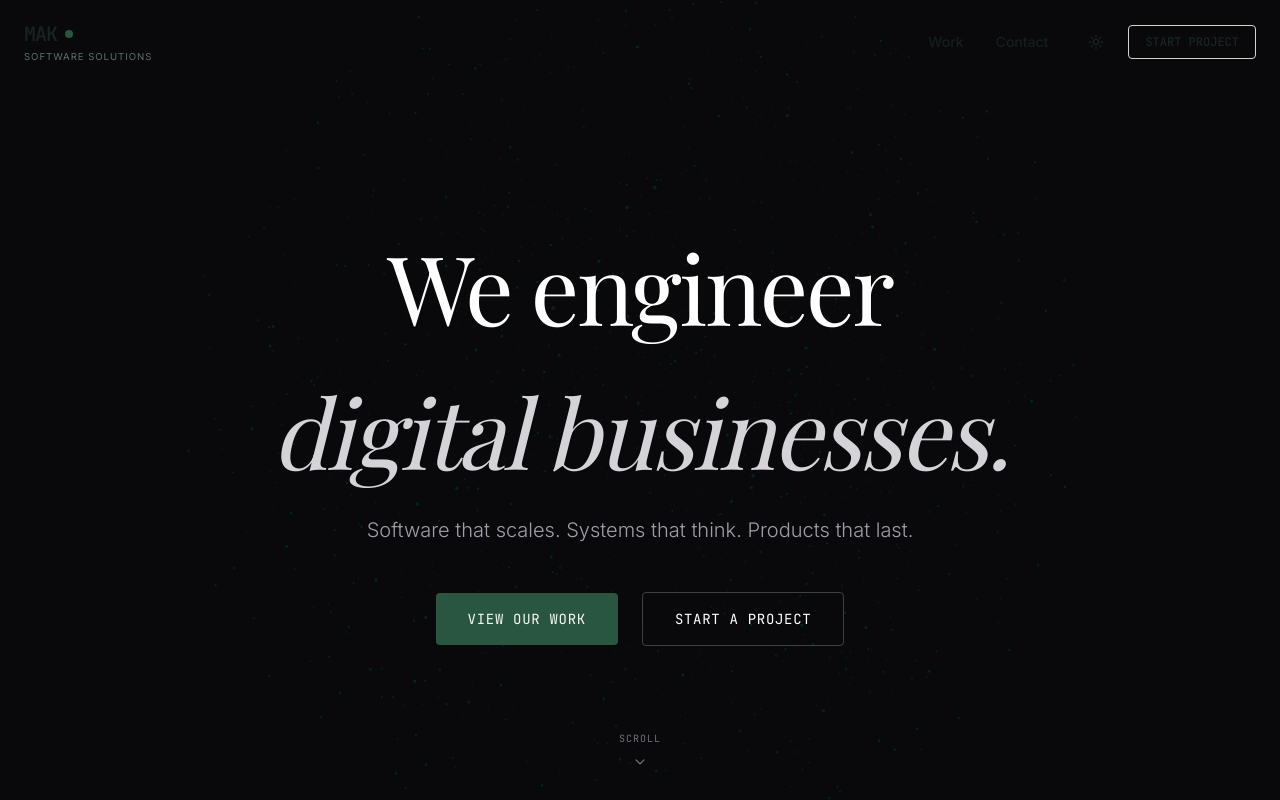
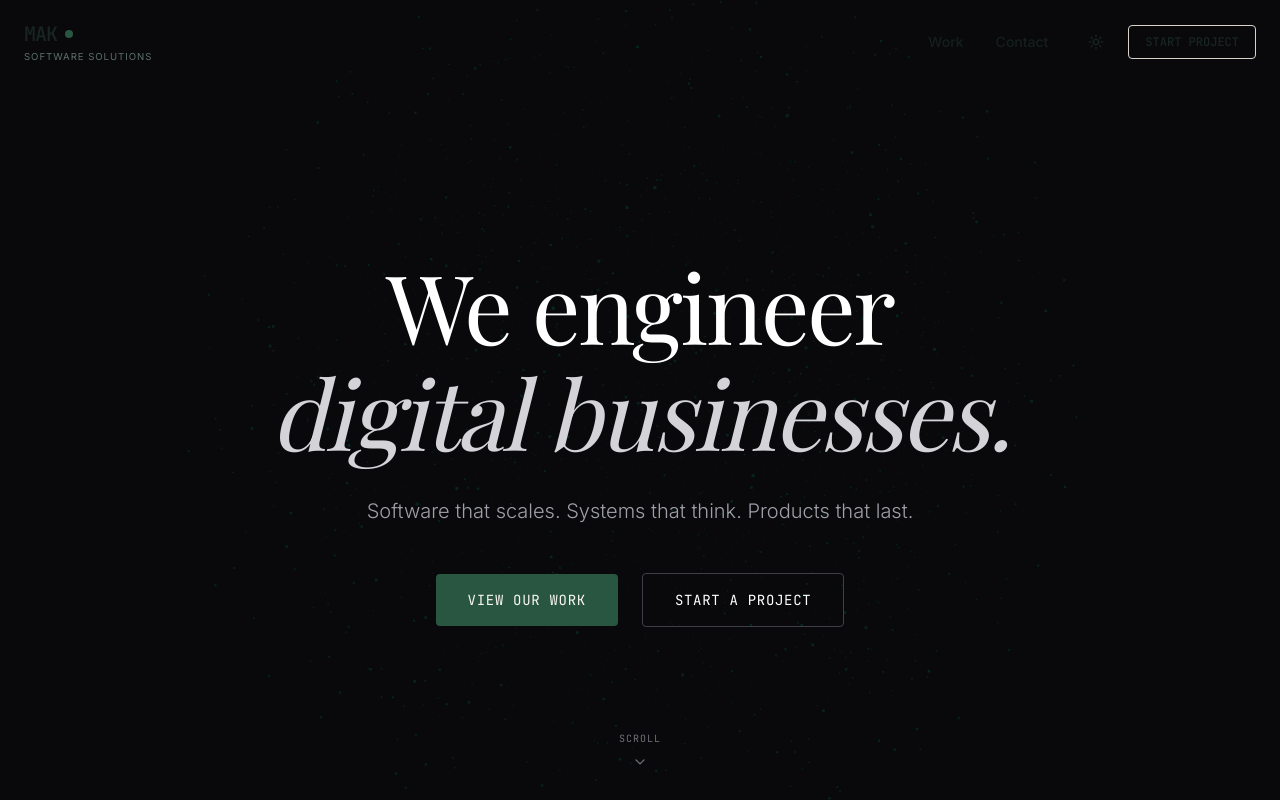
Before and after one commit to Khanmohammedahad-netizen/new-website, a React (Vite) app in the folder artifacts/mak-software/: page / in a window 1280 px wide. Shown: the top 800 px of the page. Built offline with nearby package versions, Linux system fonts and the light colour scheme; a web font is replaced by a local one.

Commit message:
Improve SEO: simplify H1, add CTA section with internal links
- Simplify hero H1 structure for better SEO detection
- Add dedicated CTA section with links to /work and /contact
- Improve page structure with more strategic internal linking

```diff
--- a/artifacts/mak-software/src/pages/Home.tsx
+++ b/artifacts/mak-software/src/pages/Home.tsx
@@ -96,12 +96,10 @@ export default function Home() {
             animate={{ opacity: 1 }}
             transition={{ duration: 1 }}
           >
-            <h1 ref={heroHeadlineRef} className="font-serif text-5xl md:text-7xl lg:text-8xl tracking-tight max-w-5xl leading-[1.1] mb-8 flex flex-wrap justify-center gap-[0.2em]">
-              <span className="word inline-block">We</span>
-              <span className="word inline-block">engineer</span>
+            <h1 ref={heroHeadlineRef} className="font-serif text-5xl md:text-7xl lg:text-8xl tracking-tight max-w-5xl leading-[1.1] mb-8">
+              <span className="word inline-block">We engineer</span>
               <span className="hidden md:block w-full h-0"></span>
-              <span className="word inline-block italic font-light text-zinc-300">digital</span>
-              <span className="word inline-block italic font-light text-zinc-300">businesses.</span>
+              <span className="word inline-block italic font-light text-zinc-300">digital businesses.</span>
             </h1>
             <motion.p
               initial={{ opacity: 0, y: 20 }}
@@ -464,7 +462,35 @@ export default function Home() {
         </div>
       </section>
 
-      {/* 11. FOUNDER MESSAGE */}
+      {/* 11. CALL TO ACTION */}
+      <section className="py-32 bg-[#F5F0E8] text-[#111411]">
+        <div className="container mx-auto px-6">
+          <AnimatedSection>
+            <div className="max-w-4xl mx-auto text-center">
+              <h2 className="font-serif text-4xl md:text-6xl mb-6">Ready to build something exceptional?</h2>
+              <p className="font-sans text-lg text-[#111411]/80 mb-12 max-w-2xl mx-auto font-light">
+                Explore our <Link href="/work" className="border-b border-[#111411] hover:text-[#2D5A3D] hover:border-[#2D5A3D] transition-colors">portfolio of successful projects</Link> or <Link href="/contact" className="border-b border-[#111411] hover:text-[#2D5A3D] hover:border-[#2D5A3D] transition-colors">start your project today</Link>.
+              </p>
+              <div className="flex flex-col sm:flex-row items-center justify-center gap-6">
+                <Link
+                  href="/work"
+                  className="bg-[#2D5A3D] text-white hover:bg-[#2D5A3D]/90 px-8 py-4 rounded-sm font-mono text-sm tracking-wider transition-all"
+                >
+                  VIEW PORTFOLIO
+                </Link>
+                <Link
+                  href="/contact"
+                  className="border border-[#111411] hover:bg-[#111411] hover:text-white px-8 py-4 rounded-sm font-mono text-sm tracking-wider transition-all"
+                >
+                  GET IN TOUCH
+                </Link>
+              </div>
+            </div>
+          </AnimatedSection>
+        </div>
+      </section>
+
+      {/* 12. FOUNDER MESSAGE */}
       <section className="py-32 bg-[#0A0A0A] text-white">
         <div className="container mx-auto px-6">
           <AnimatedSection>
```
